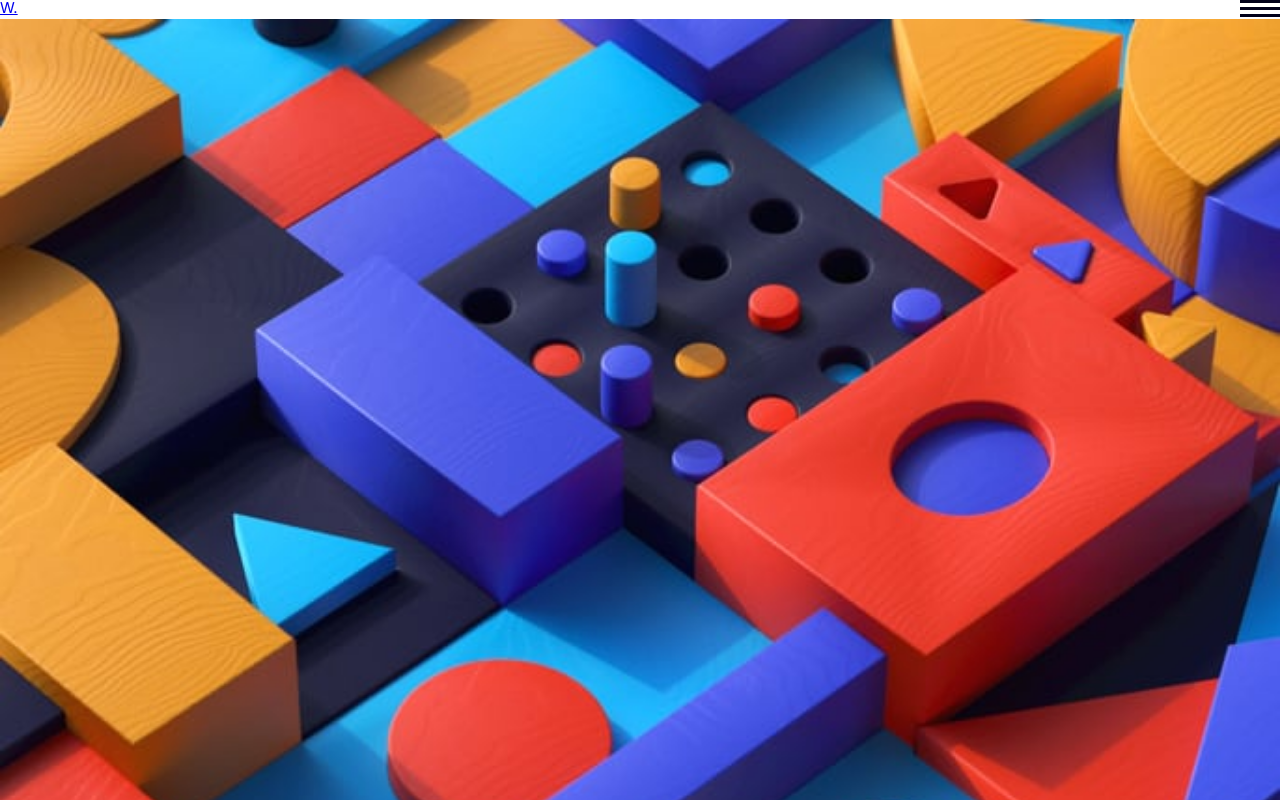
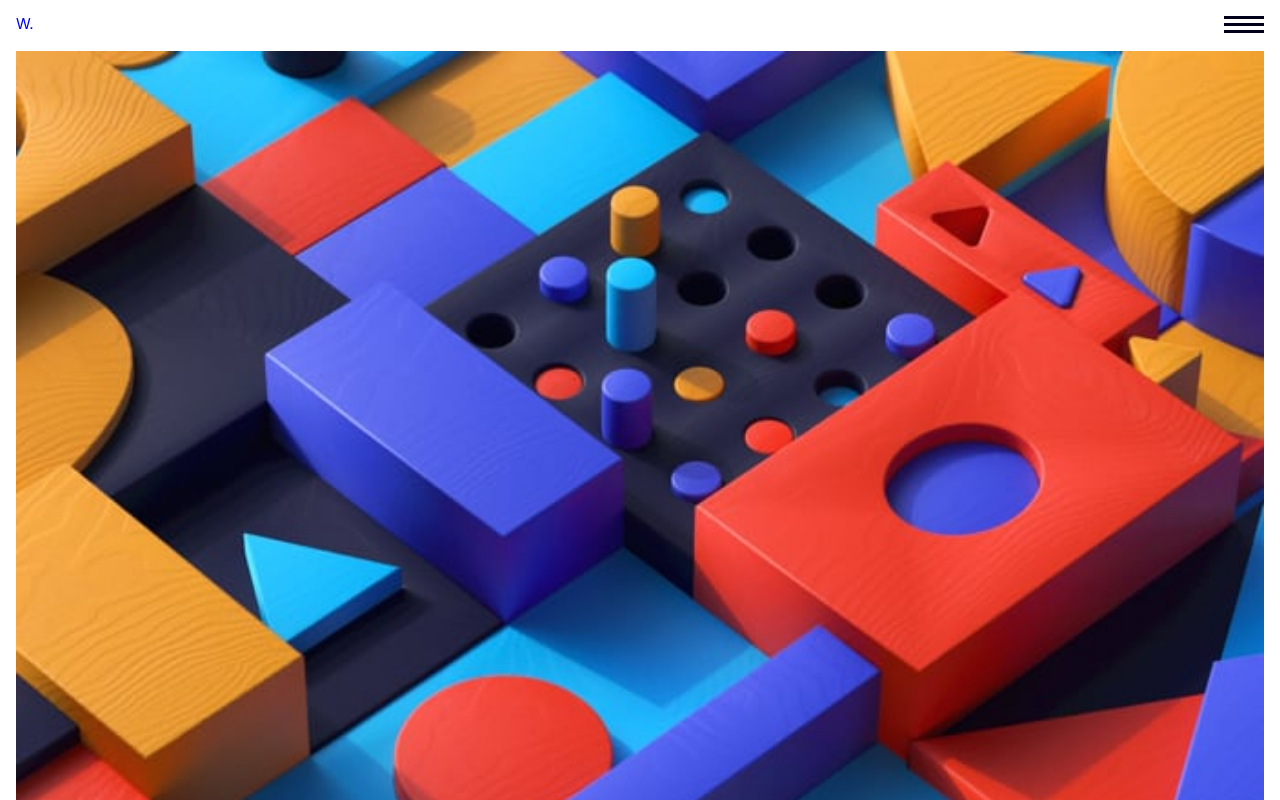
Before and after one commit to SteveNoyes/news-homepage, a plain HTML site: page index.html in a window 1280 px wide. Shown: the top 800 px of the page. Drawn offline with Linux system fonts and the light colour scheme.

Commit message:
documentation

```diff
--- a/assets/css/style.css
+++ b/assets/css/style.css
@@ -22,7 +22,22 @@ body {
   font-family: 'Inter', sans-serif, monospace;
 }
 
-.nav ul {
+main {
+  padding: 1rem;
+
+}
+
+a {
+  text-decoration: none;
+}
+
+nav ul {
   display: flex;
   justify-content: space-between;
+  padding: 1rem;
 }
+
+.heroSection {
+  padding: 1rem;
+  padding-top: 0;
+}
--- a/index.html
+++ b/index.html
@@ -16,17 +16,20 @@
   <link rel="stylesheet" href="assets/css/style.css">
 </head>
 <body>
-  <div class="main">
-    <div class="nav">
+  <!-- Nav Bar -->
+  <nav>
     <ul>
       <li><a href="#">W.</a></li>
       <li><a href="#"><img src="assets/images/icon-menu.svg" alt=""></a></li>
     </ul>
-    </div><!-- End of Nav -->
+  </nav><!-- End of Nav -->
   <!-- Hero Section -->
   <div class="heroSection">
     <img src="assets/images/image-web-3-mobile.jpg" alt="Shapes and colors" width="100%">
   </div>
+  <!-- Main Section -->
+  <main>
+    <!-- News Section -->
     <div class="news">
       <div class="aboutTheFold">
         <h1>The Bright Future of Web 3.0?</h1>
@@ -66,11 +69,11 @@
         </div>
       </div>
     </div><!-- End of News -->
+  </main><!-- End of Main -->
   <!-- Attribution -->
   <div class="attribution">
   Challenge by <a href="https://www.frontendmentor.io?ref=challenge" target="_blank">Frontend Mentor</a>.
   Coded by <a href="https://www.frontendmentor.io/profile/SteveNoyes">Steven Noyes</a>.
   </div><!-- End of Attribution -->
-  </div><!-- End of Main -->
 </body>
 </html>
```
Lines whose indentation alone changed are shown as unchanged.
